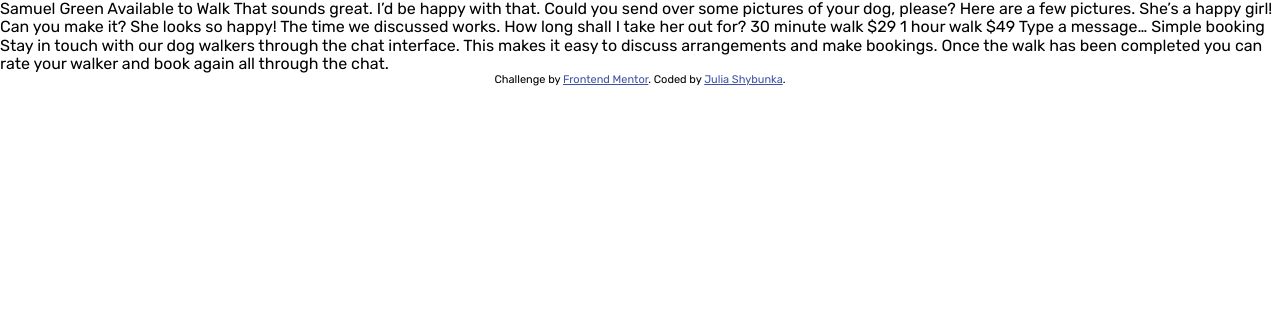
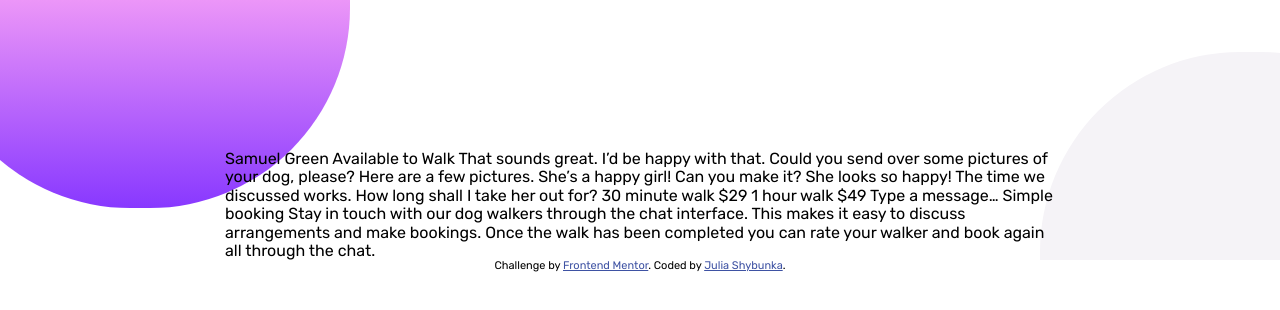
Before and after one commit to JuliaShybunka/chat-app-css-illustration, a plain HTML site: page index.html in a window 1280 px wide. Drawn offline with Linux system fonts and the light colour scheme.

Commit message:
Add background design

```diff
--- a/index.html
+++ b/index.html
@@ -26,10 +26,18 @@
 </head>
 
 <body>
+    <div class="content">
+        <div class="content__inner">
+            <div class="container">
+                <div class="app">
+                    Samuel Green Available to Walk That sounds great. I’d be happy with that. Could you send over some pictures of your dog, please? Here are a few pictures. She’s a happy girl! Can you make it? She looks so happy! The time we discussed works. How long shall
+                    I take her out for? 30 minute walk $29 1 hour walk $49 Type a message… Simple booking Stay in touch with our dog walkers through the chat interface. This makes it easy to discuss arrangements and make bookings. Once the walk has been
+                    completed you can rate your walker and book again all through the chat.
+                </div>
+            </div>
+        </div>
+    </div>
 
-    Samuel Green Available to Walk That sounds great. I’d be happy with that. Could you send over some pictures of your dog, please? Here are a few pictures. She’s a happy girl! Can you make it? She looks so happy! The time we discussed works. How long shall
-    I take her out for? 30 minute walk $29 1 hour walk $49 Type a message… Simple booking Stay in touch with our dog walkers through the chat interface. This makes it easy to discuss arrangements and make bookings. Once the walk has been completed you
-    can rate your walker and book again all through the chat.
 
     <div class="attribution">
         Challenge by <a href="https://www.frontendmentor.io?ref=challenge" target="_blank">Frontend Mentor</a>. Coded by <a href="#">Julia Shybunka</a>.
--- a/style/style.scss
+++ b/style/style.scss
@@ -23,3 +23,39 @@ body {
     font-weight: 400;
     font-size: 16px;
 }
+
+.container {
+    width: 830px;
+    margin: 0 auto;
+}
+
+.content__inner {
+    position: relative;
+    overflow-x: hidden;
+    &::before {
+        position: absolute;
+        content: "";
+        width: 420px;
+        height: 80%;
+        background: $gradientVertical;
+        border-radius: 0px 0px 200px 200px;
+        left: -70px;
+        top: 0;
+        z-index: -1;
+    }
+    &::after {
+        position: absolute;
+        content: "";
+        width: 420px;
+        height: 80%;
+        background: $lightGrayishViolet;
+        border-radius: 200px 200px 0px 0px;
+        right: -180px;
+        bottom: 0;
+        z-index: -1;
+    }
+}
+
+.app {
+    padding-top: 150px;
+}
```
Also changed, not shown: style/style.css.
